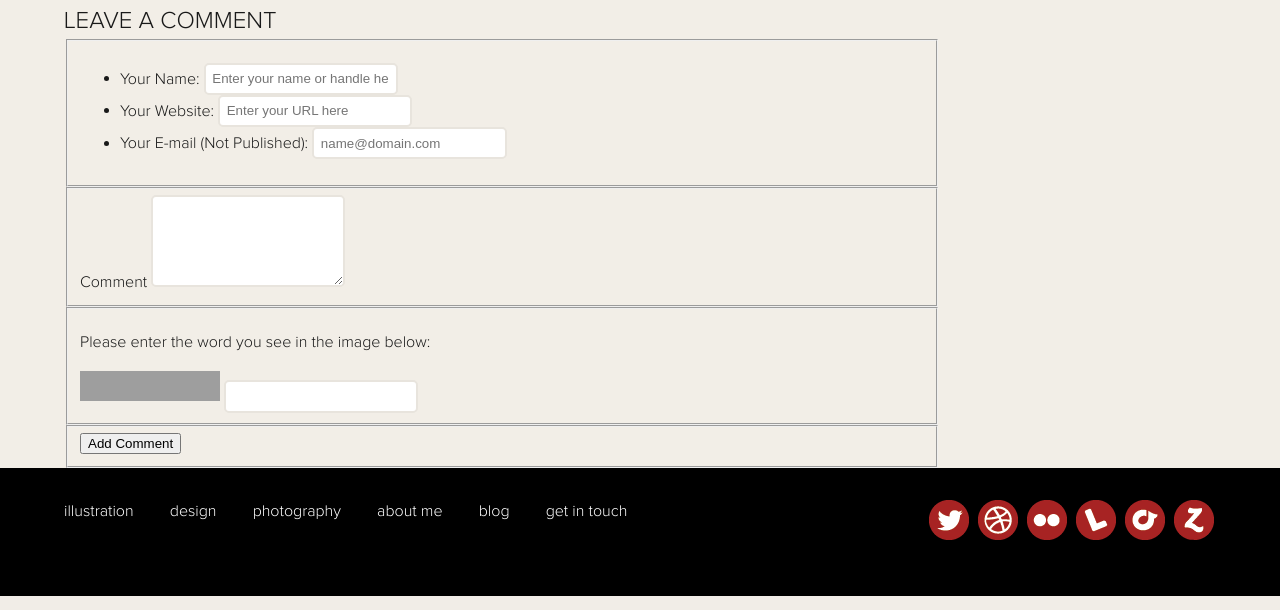
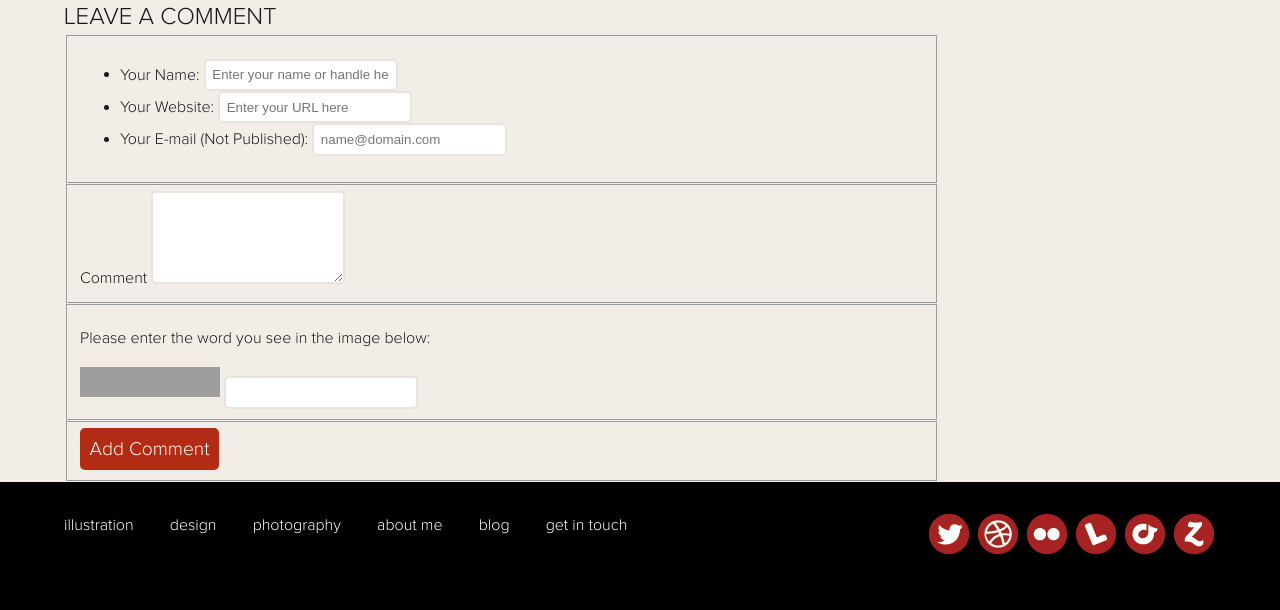
Before and after one commit to hellogeri/hellogeri.com, a PHP site: page / in a window 1280 px wide. Shown: the part 5105-5715 px from the top of the page. Run offline with PHP 8.4, Linux system fonts and the light colour scheme; data that the repository does not hold is empty; some libraries are stand-ins or nearby versions; grey boxes are pictures that could not be loaded.

Commit message:
Updated buttons

```diff
--- a/css/screen.css
+++ b/css/screen.css
@@ -45,6 +45,27 @@ textarea, input[type="text"], input[type="number"], input[type="email"], input[t
 	border: 2px solid rgba(232,228,221,1);
 	border-radius: 5px;
 	padding: .5em;
+}
+
+button[type="submit"] {
+	color: #fff;
+	background-color: rgba(178,43,20,1);
+	border: 0;
+	border-radius: 5px;
+	cursor: pointer;
+	font-family: 'Proxima-Nova-Light';
+	font-size: 1.2em;
+	padding: .5em;
+	text-align: center;
+	vertical-align: middle;
+	-webkit-transition: background .1s linear;
+	-moz-transition: background .1s linear;
+	-o-transition: background .1s linear;
+	transition: background .1s linear;
+}
+
+button[type="submit"]:hover {
+	background-color: rgba(135,9,6,1);
 }
 
 
@@ -248,6 +269,11 @@ article header p {
 
 article .excerpt-lg {
 	font-size: 1.2em;
+}
+
+article h1 {
+	font-size: 1.2em;
+	padding: 1em 0 0 0;
 }
 
 article h2 {
```
